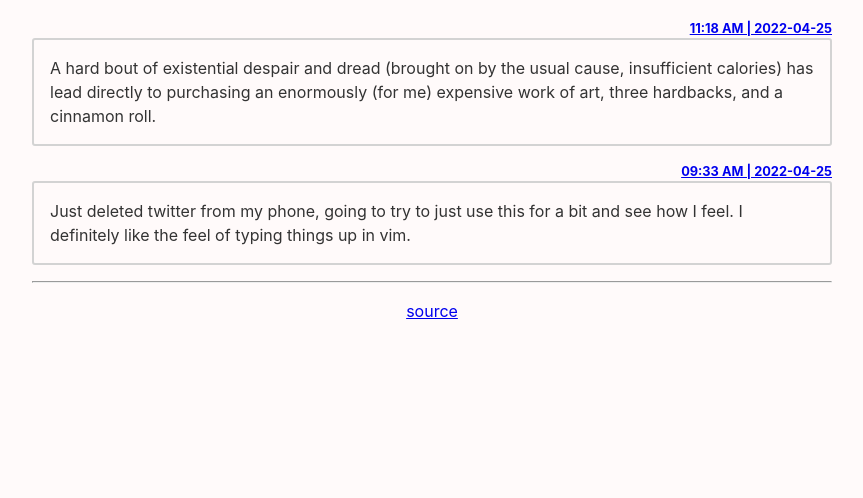
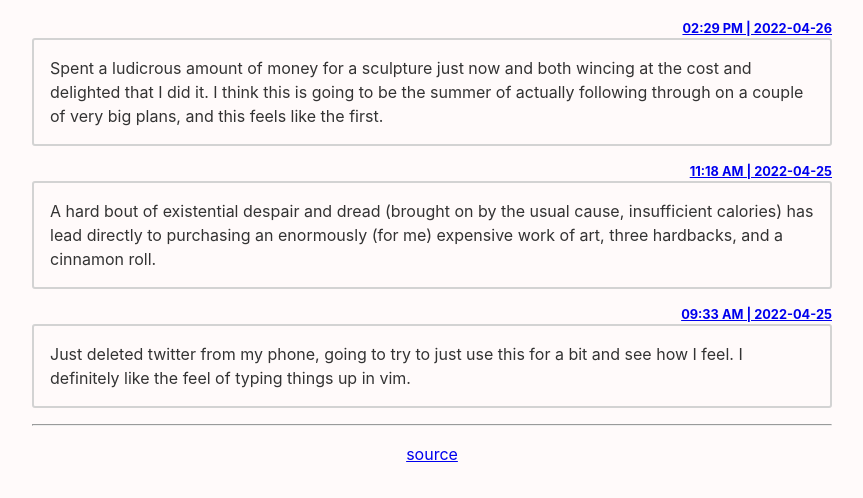
Before and after one commit to GarretReece/my_thoughts, a plain HTML site: page index.html in a window 1280 px wide. Shown: the part 88-586 px from the top of the page, without its empty margins (208-1071 px from the left). Drawn offline with Linux system fonts and the light colour scheme; a script that the page names is missing; a small style sheet from the web is missing.

Commit message:
update thoughts

```diff
--- a/index.html
+++ b/index.html
@@ -106,6 +106,11 @@ div.thought {
 <h1>thoughts</h1>
 
 <!-- Your thoughts start here -->
+<section class="thought"><div class="thought-date"><a class="thought-date" id="192900746029" href="#192900746029">
+02:29 PM | 2022-04-26</a></div><div class="thought">
+Spent a ludicrous amount of money for a sculpture just now and both wincing at the cost and delighted that I did it. I think this is going to be the summer of actually following through on a couple of very big plans, and this feels like the first.
+</div></section>
+
 <section class="thought"><div class="thought-date"><a class="thought-date" id="139081793229" href="#139081793229">
 11:18 AM | 2022-04-25</a></div><div class="thought">
 A hard bout of existential despair and dread (brought on by the usual cause, insufficient calories) has lead directly to purchasing an enormously (for me) expensive work of art, three hardbacks, and a cinnamon roll.
```
Also changed, not shown: thoughts.html (+5 -0 lines), .rawthoughts.html.
